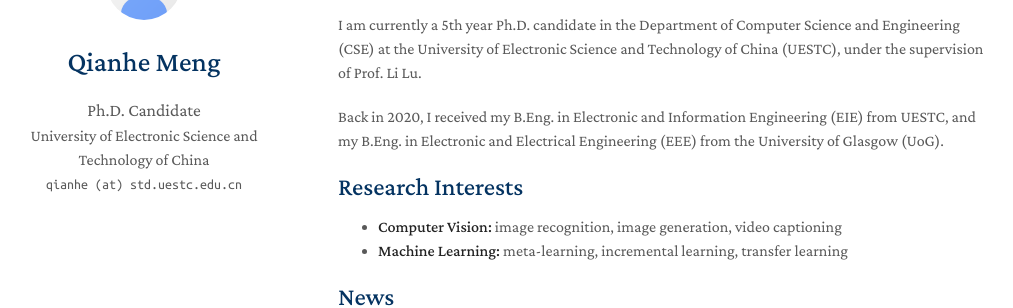
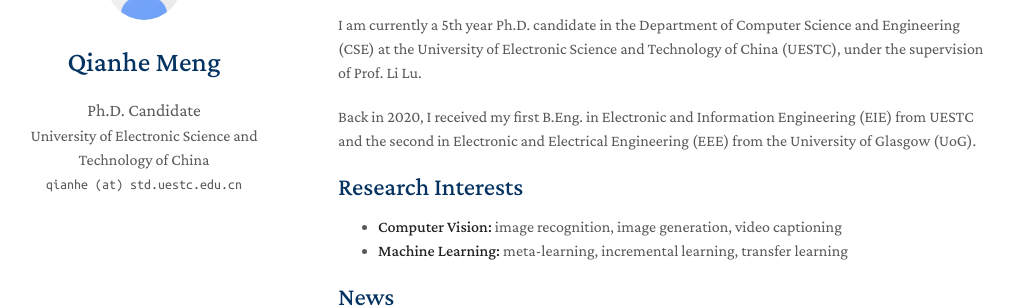
Before and after one commit to mqhyes/mqhyes.github.io, a Jekyll site: the page built from index.md, in a window 1280 px wide and 1332 px high. Shown: the part 140-448 px from the top of the window, without its empty margins (132-1145 px from the left). Built offline with Jekyll 4.4.1, drawn with Linux system fonts in a browser that asks for light colours; a style sheet for code colours, icons or effects is not loaded; our own code applies the rules of GitHub Pages for plain Markdown files.

Commit message:
Update index.md

```diff
--- a/index.md
+++ b/index.md
@@ -8,7 +8,7 @@ Hello there. Thanks for your intest.
 
 I am currently a 5th year Ph.D. candidate in the Department of Computer Science and Engineering (CSE) at the University of Electronic Science and Technology of China (UESTC), under the supervision of Prof. Li Lu.
 
-Back in 2020, I received my B.Eng. in Electronic and Information Engineering (EIE) from UESTC, and my B.Eng. in Electronic and Electrical Engineering (EEE) from the University of Glasgow (UoG).
+Back in 2020, I received my first B.Eng. in Electronic and Information Engineering (EIE) from UESTC and the second in Electronic and Electrical Engineering (EEE) from the University of Glasgow (UoG).
 
 ## Research Interests
 
```
